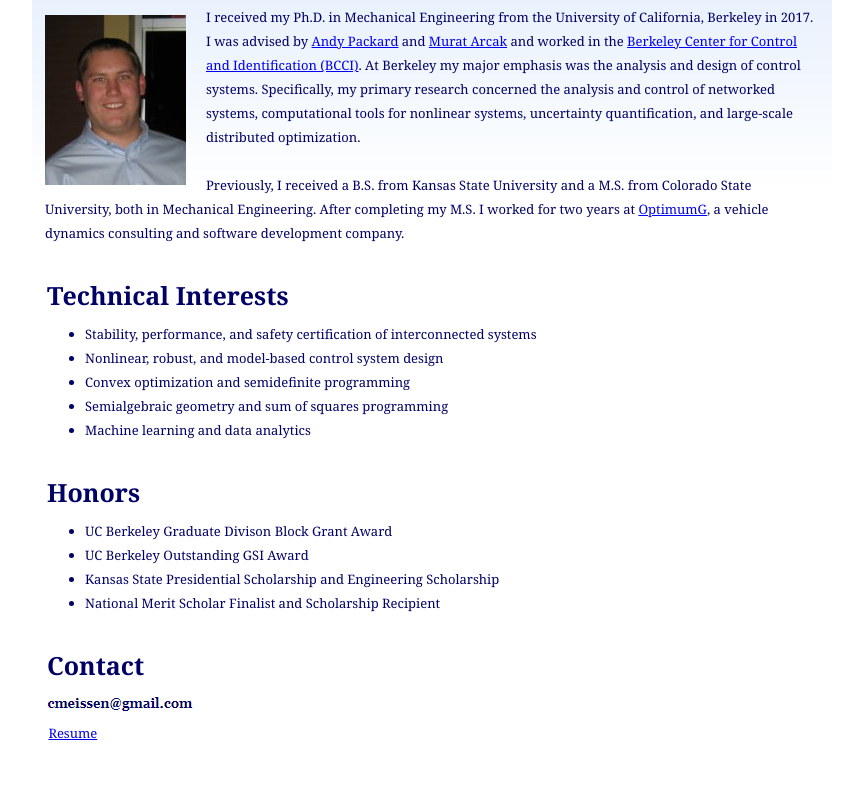
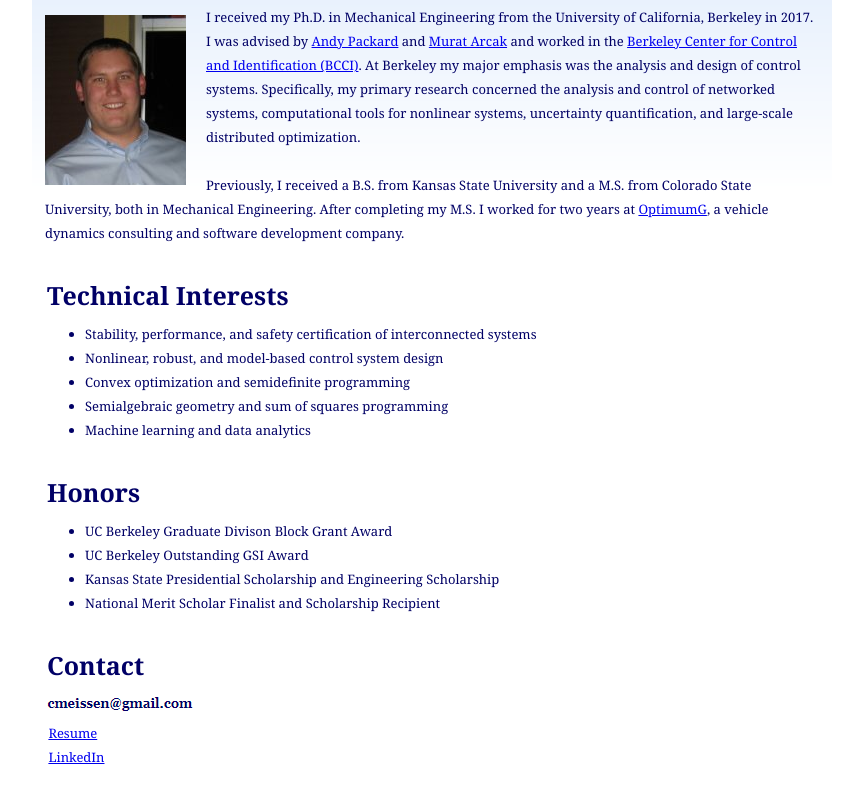
Before and after one commit to cmeissen/cmeissen.github.io, a plain HTML site: page index.html in a window 1280 px wide. Shown: the part 547-1347 px from the top of the page, without its empty margins (218-1081 px from the left). Drawn offline with Linux system fonts and the light colour scheme.

Commit message:
Add LinkedIn

```diff
--- a/index.html
+++ b/index.html
@@ -63,6 +63,7 @@
           <div class="contentText"> <p>
           	<p><img src="gmaillink.png" alt="elink" style="margin: 0px 0px 5px 0px;"/> </p>
           	<p>&nbsp;<a href="Docs/Resume_ChrisMeissen.pdf">Resume</a> </p>
+			<p>&nbsp;<a href="http://www.linkedin.com/in/chrismeissen">LinkedIn</a> </p>
 
           	 </div>
 
```
Also changed, not shown: 2 other files.
